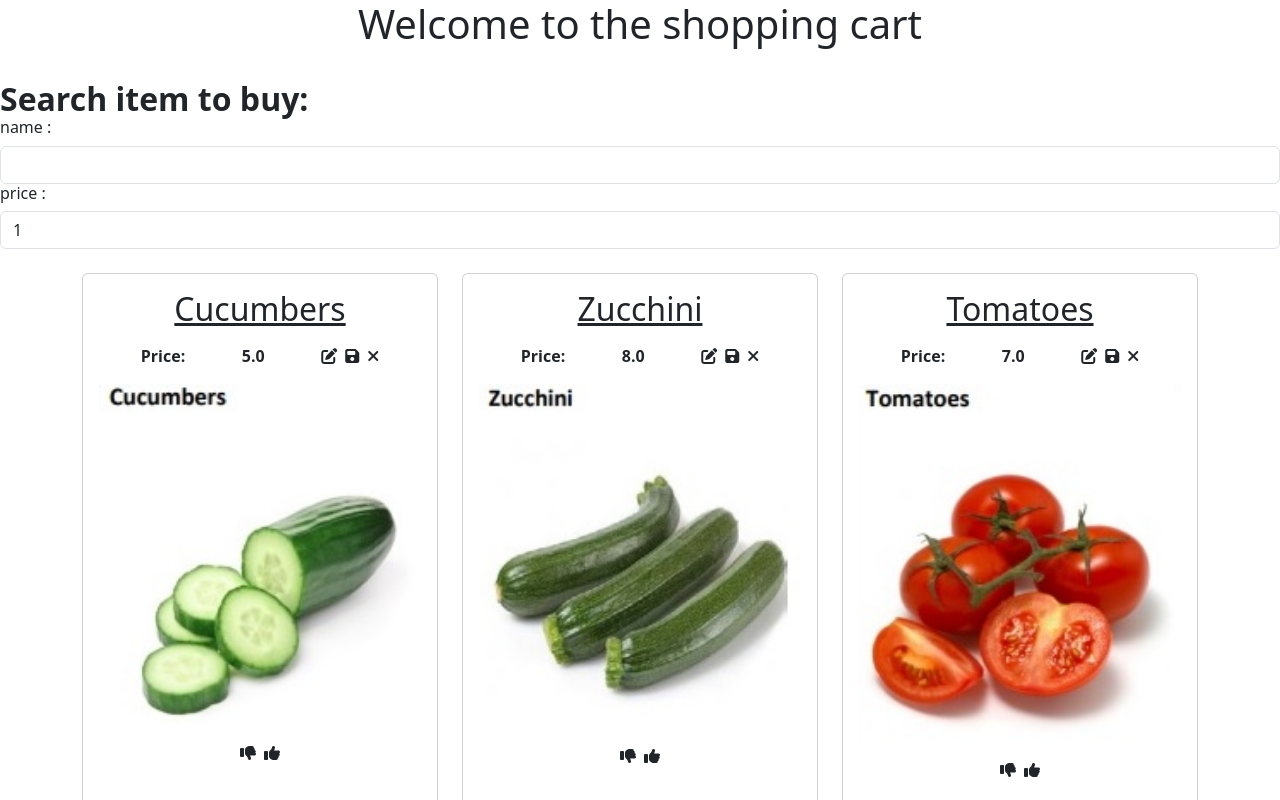
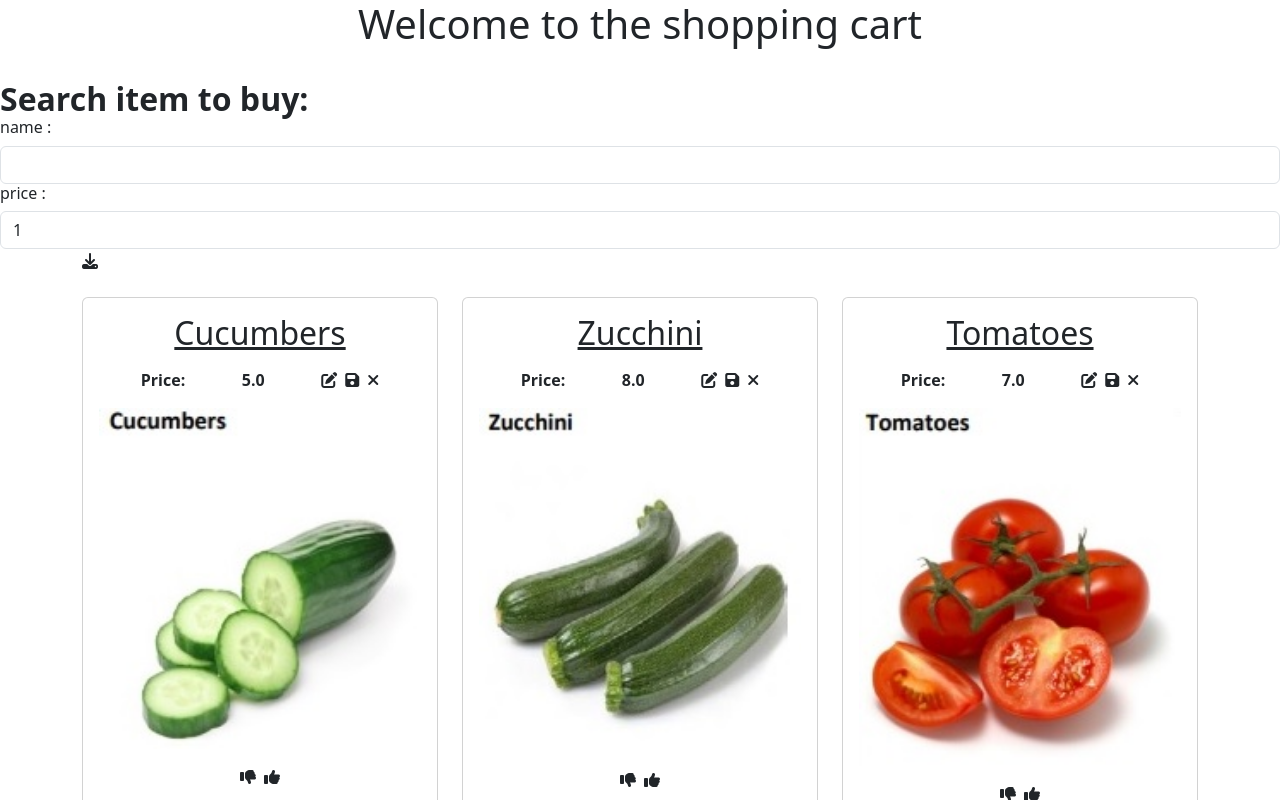
Before and after one commit to oferAngularJs/angularFeatures16, an Angular app: page /shoppingCartNoPrice in a window 1280 px wide. Shown: the top 800 px of the page. Built offline with nearby package versions, Linux system fonts and the light colour scheme.

Commit message:
adding effect and download icon

```diff
--- a/src/app/views/shopping-cart-no-price/shopping-cart-no-price.component.html
+++ b/src/app/views/shopping-cart-no-price/shopping-cart-no-price.component.html
@@ -23,6 +23,7 @@
 </div>
 
 <div class="container">
+<i class="fa-solid fa-download" (click)="saveAll()"></i>
 <div class="row justify-center">
   <div class="col-4" *ngFor="let currentItem of this.filterItems(); let i = index">
     <app-item-no-price [item]="currentItem"></app-item-no-price>
--- a/src/app/views/shopping-cart-no-price/shopping-cart-no-price.component.ts
+++ b/src/app/views/shopping-cart-no-price/shopping-cart-no-price.component.ts
@@ -1,5 +1,5 @@
 import { CommonModule } from '@angular/common';
-import { Component, computed, inject, signal } from '@angular/core';
+import { Component, computed, inject, signal,effect } from '@angular/core';
 import { FormBuilder, FormsModule, ReactiveFormsModule } from '@angular/forms';
 import { VegetablesService } from '../../services/vegetables.service';
 import { Item } from '../../models/Item';
@@ -15,7 +15,10 @@ import { ItemNoPriceComponent } from '../item-no-price/item-no-price.component';
 export class ShoppingCartNoPriceComponent {
 
   constructor(private fb : FormBuilder) {
-    }
+    effect(()=>{
+      console.log("list of items changed to:"+ JSON.stringify(this.items()));
+    })
+  }
 
       vegetablesService = inject(VegetablesService);
       items = signal<Item[]>([]);
@@ -51,5 +54,8 @@ export class ShoppingCartNoPriceComponent {
           });
       }
 
+     saveAll () {
+
+     }
 
 }
```
